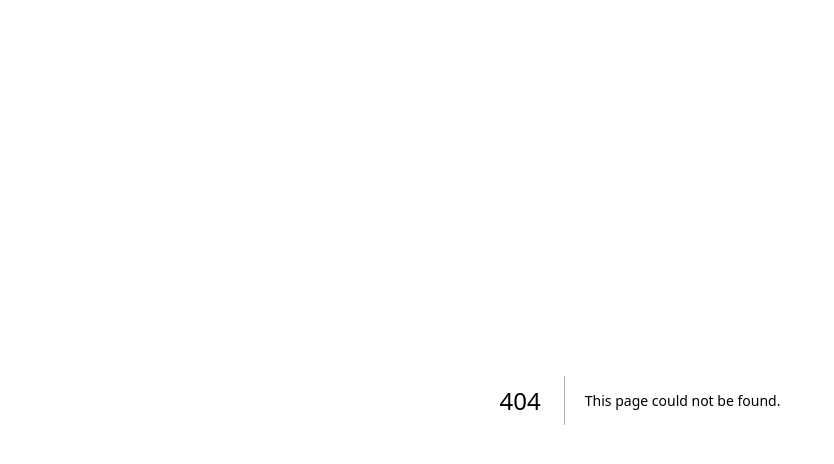
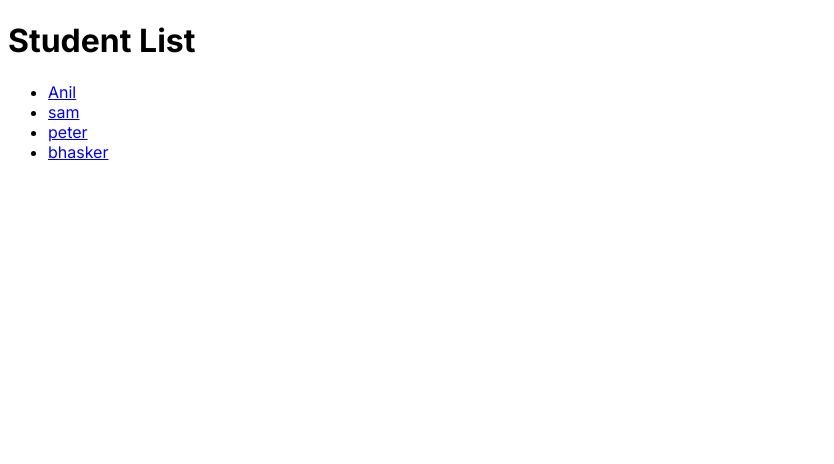
Before and after one commit to patidardeep/next-js, a Next.js app: page /studentlist in a window 1280 px wide. Before the commit this address had no page. Shown: the top 464 px of the page, without its empty margins (0-834 px from the left). Built offline with nearby package versions, Linux system fonts and the light colour scheme.

Commit message:
Dynamic Route

```diff
--- a/src/app/page.js
+++ b/src/app/page.js
@@ -11,7 +11,7 @@ const navigation = (name)=>{
 
     return(
     <div>
-      <h1> Naviagtion & Linking,Nested Routing | Make New Page</h1>
+      <h1> Dynamic routing</h1>
       <br /><br />
 
       <Link href="/login/">Go to Login Page</Link>
--- /dev/null
+++ b/src/app/studentlist/page.js
@@ -0,0 +1,23 @@
+import Link from "next/link"
+
+export default function Studentlist(){
+    return(
+        <div>
+            <h1>Student List</h1>
+            <ul>
+                <li>
+                <Link href="/studentlist/anil">Anil</Link>
+                </li>
+                <li>
+                <Link href="/studentlist/sam">sam</Link>
+                </li>
+                <li>
+                <Link href="/studentlist/peter">peter</Link>
+                </li>
+                <li>
+                <Link href="/studentlist/bhasker">bhasker</Link>
+                </li>
+            </ul>
+        </div>
+    )
+}
```
Also changed, not shown: src/app/studentlist/[student]/page.js (added, +10 -0 lines).
